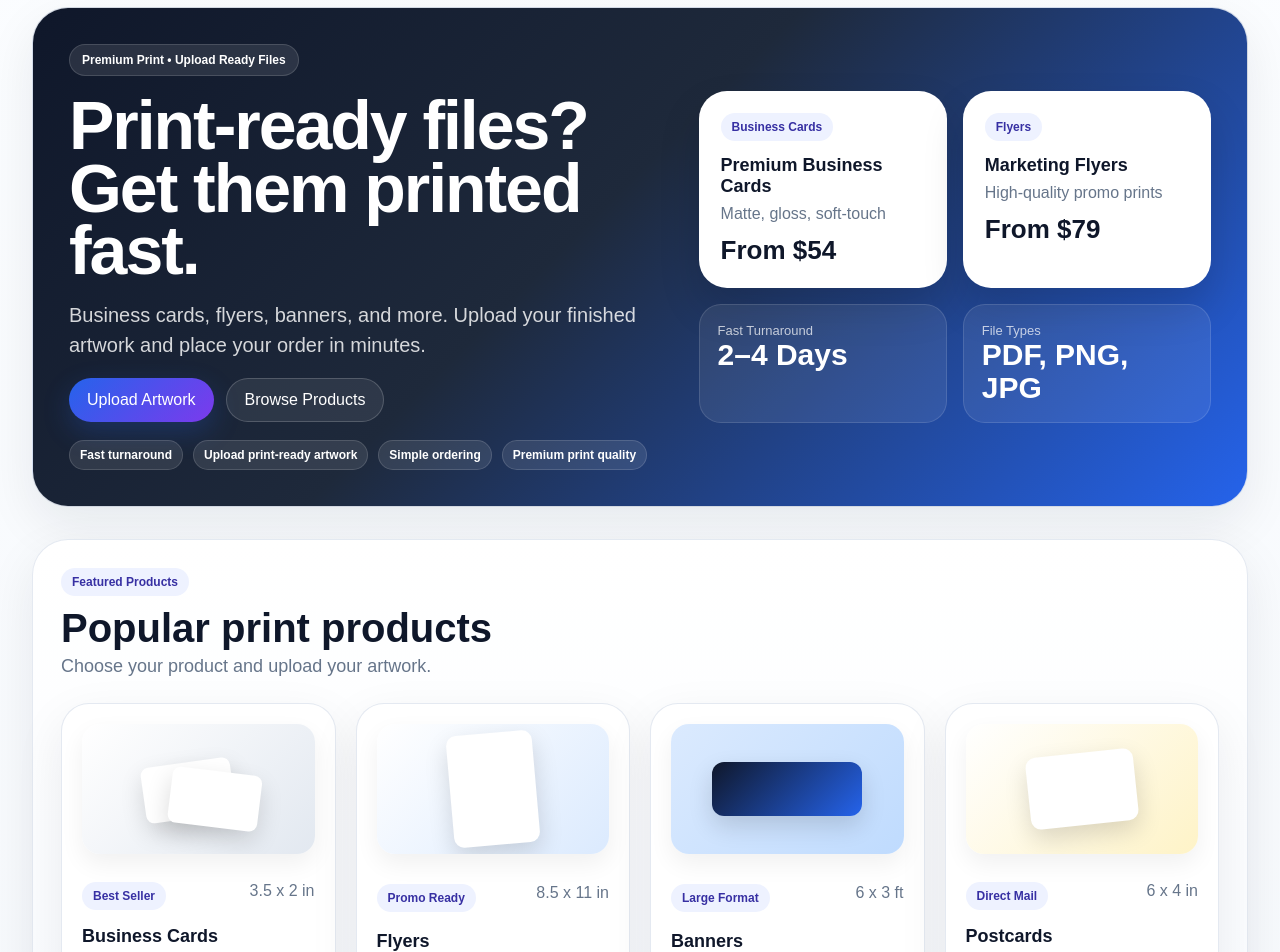
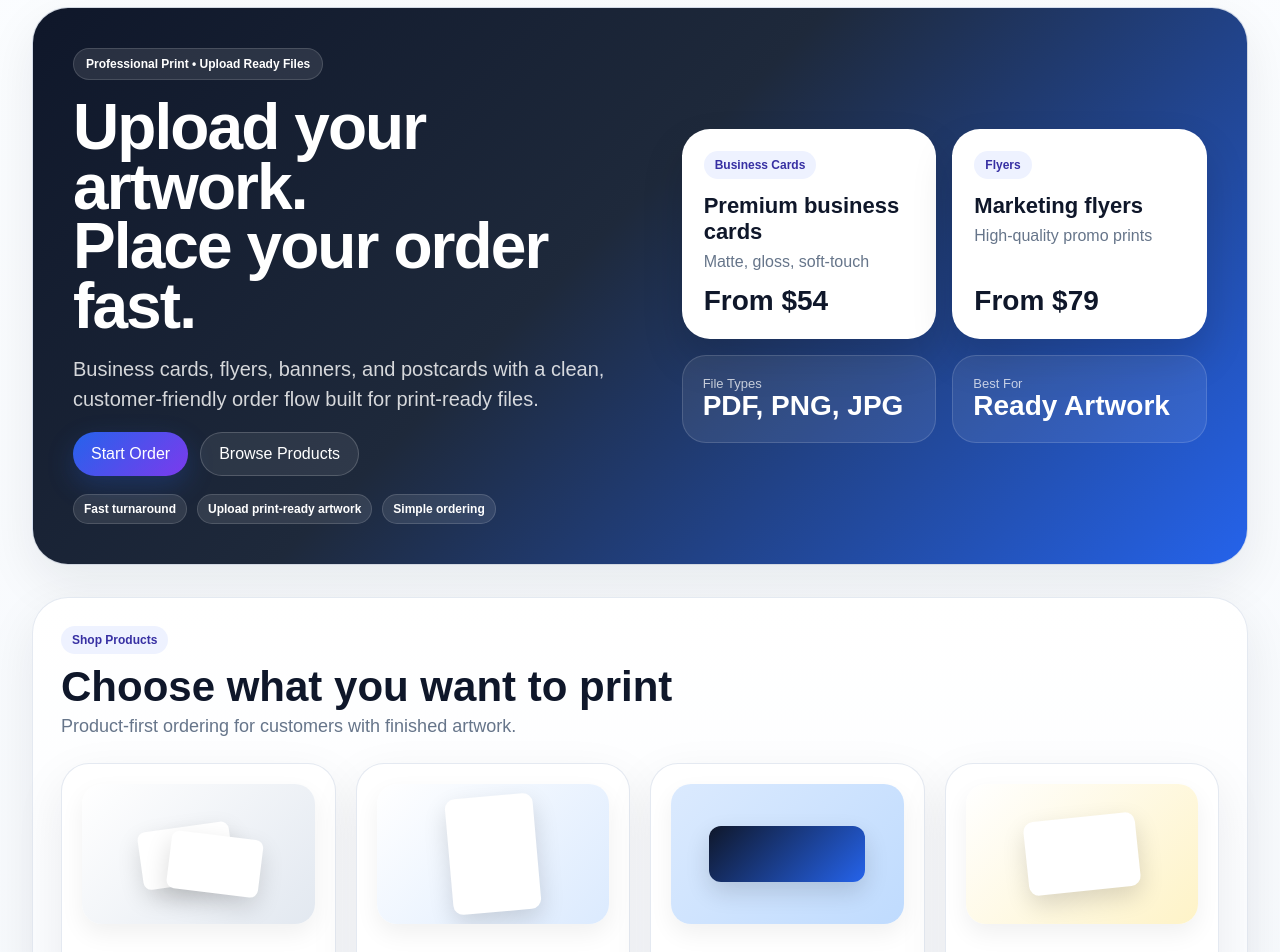
Before and after one commit to deworkenj-envision/Version-25a, a Next.js app: page / in a window 1280 px wide. Shown: the part 100-1052 px from the top of the page. Built offline with nearby package versions, Linux system fonts and the light colour scheme.

Commit message:
Update page.js

```diff
--- a/app/page.js
+++ b/app/page.js
@@ -6,29 +6,24 @@ export default function HomePage() {
       <section
         className="card"
         style={{
+          padding: 0,
           overflow: "hidden",
+          borderRadius: 36,
           background:
             "linear-gradient(135deg, #0f172a 0%, #1e293b 45%, #2563eb 100%)",
           color: "#fff",
-          borderRadius: 36,
-          padding: 0,
         }}
       >
         <div
           style={{
             display: "grid",
-            gridTemplateColumns: "1.08fr 0.92fr",
+            gridTemplateColumns: "1.05fr 0.95fr",
             gap: 28,
-            padding: 36,
+            padding: 40,
+            alignItems: "center",
           }}
         >
-          <div
-            style={{
-              display: "grid",
-              alignContent: "center",
-              gap: 18,
-            }}
-          >
+          <div style={{ display: "grid", gap: 18 }}>
             <div
               style={{
                 display: "inline-flex",
@@ -41,39 +36,39 @@ export default function HomePage() {
                 fontWeight: 800,
               }}
             >
-              Premium Print • Upload Ready Files
+              Professional Print • Upload Ready Files
             </div>
 
             <h1
               style={{
-                fontSize: 68,
-                lineHeight: 0.92,
                 margin: 0,
+                fontSize: 64,
+                lineHeight: 0.93,
                 letterSpacing: "-0.03em",
-                maxWidth: 720,
+                maxWidth: 700,
               }}
             >
-              Print-ready files?
+              Upload your artwork.
               <br />
-              Get them printed fast.
+              Place your order fast.
             </h1>
 
             <p
               style={{
+                margin: 0,
                 fontSize: 20,
                 lineHeight: 1.5,
                 color: "rgba(255,255,255,.82)",
-                margin: 0,
-                maxWidth: 640,
+                maxWidth: 620,
               }}
             >
-              Business cards, flyers, banners, and more. Upload your finished
-              artwork and place your order in minutes.
+              Business cards, flyers, banners, and postcards with a clean,
+              customer-friendly order flow built for print-ready files.
             </p>
 
             <div style={{ display: "flex", gap: 12, flexWrap: "wrap" }}>
               <a className="btn btn-primary" href="/upload">
-                Upload Artwork
+                Start Order
               </a>
               <a
                 className="btn"
@@ -119,16 +114,6 @@ export default function HomePage() {
               >
                 Simple ordering
               </div>
-              <div
-                className="finish"
-                style={{
-                  background: "rgba(255,255,255,.1)",
-                  color: "#fff",
-                  border: "1px solid rgba(255,255,255,.14)",
-                }}
-              >
-                Premium print quality
-              </div>
             </div>
           </div>
 
@@ -137,7 +122,6 @@ export default function HomePage() {
               display: "grid",
               gridTemplateColumns: "1fr 1fr",
               gap: 16,
-              alignContent: "center",
             }}
           >
             <div
@@ -146,17 +130,20 @@ export default function HomePage() {
                 color: "#0f172a",
                 borderRadius: 28,
                 padding: 22,
+                minHeight: 210,
                 boxShadow: "0 20px 40px rgba(0,0,0,.15)",
+                display: "grid",
+                alignContent: "space-between",
               }}
             >
+              <div>
                 <div className="badge">Business Cards</div>
-              <h3 style={{ margin: "14px 0 8px", fontSize: 18 }}>
-                Premium Business Cards
+                <h3 style={{ margin: "14px 0 8px", fontSize: 22 }}>
+                  Premium business cards
                 </h3>
                 <div className="subtle">Matte, gloss, soft-touch</div>
-              <div style={{ fontWeight: 900, marginTop: 12, fontSize: 26 }}>
-                From $54
               </div>
+              <div style={{ fontWeight: 900, fontSize: 28 }}>From $54</div>
             </div>
 
             <div
@@ -165,45 +152,52 @@ export default function HomePage() {
                 color: "#0f172a",
                 borderRadius: 28,
                 padding: 22,
+                minHeight: 210,
                 boxShadow: "0 20px 40px rgba(0,0,0,.15)",
+                display: "grid",
+                alignContent: "space-between",
               }}
             >
+              <div>
                 <div className="badge">Flyers</div>
-              <h3 style={{ margin: "14px 0 8px", fontSize: 18 }}>
-                Marketing Flyers
+                <h3 style={{ margin: "14px 0 8px", fontSize: 22 }}>
+                  Marketing flyers
                 </h3>
                 <div className="subtle">High-quality promo prints</div>
-              <div style={{ fontWeight: 900, marginTop: 12, fontSize: 26 }}>
-                From $79
               </div>
+              <div style={{ fontWeight: 900, fontSize: 28 }}>From $79</div>
             </div>
 
             <div
               style={{
                 background: "rgba(255,255,255,.08)",
-                borderRadius: 22,
-                padding: 18,
-                border: "1px solid rgba(255,255,255,.12)",
+                borderRadius: 24,
+                padding: 20,
+                border: "1px solid rgba(255,255,255,.14)",
               }}
             >
               <div style={{ color: "rgba(255,255,255,.72)", fontSize: 13 }}>
-                Fast Turnaround
+                File Types
               </div>
-              <strong style={{ fontSize: 30, lineHeight: 1.1 }}>2–4 Days</strong>
+              <strong style={{ fontSize: 28, lineHeight: 1.1 }}>
+                PDF, PNG, JPG
+              </strong>
             </div>
 
             <div
               style={{
                 background: "rgba(255,255,255,.08)",
-                borderRadius: 22,
-                padding: 18,
-                border: "1px solid rgba(255,255,255,.12)",
+                borderRadius: 24,
+                padding: 20,
+                border: "1px solid rgba(255,255,255,.14)",
               }}
             >
               <div style={{ color: "rgba(255,255,255,.72)", fontSize: 13 }}>
-                File Types
+                Best For
               </div>
-              <strong style={{ fontSize: 30, lineHeight: 1.1 }}>PDF, PNG, JPG</strong>
+              <strong style={{ fontSize: 28, lineHeight: 1.1 }}>
+                Ready Artwork
+              </strong>
             </div>
           </div>
         </div>
@@ -212,12 +206,12 @@ export default function HomePage() {
       <section className="section-band">
         <div className="page-head" style={{ marginTop: 0 }}>
           <div>
-            <div className="badge">Featured Products</div>
-            <h2 style={{ margin: "12px 0 8px", fontSize: 40, lineHeight: 1 }}>
-              Popular print products
+            <div className="badge">Shop Products</div>
+            <h2 style={{ margin: "12px 0 8px", fontSize: 42, lineHeight: 1 }}>
+              Choose what you want to print
             </h2>
             <div className="subtle" style={{ fontSize: 18 }}>
-              Choose your product and upload your artwork.
+              Product-first ordering for customers with finished artwork.
             </div>
           </div>
         </div>
@@ -231,8 +225,8 @@ export default function HomePage() {
             >
               <div
                 style={{
-                  height: 130,
-                  borderRadius: 18,
+                  height: 140,
+                  borderRadius: 20,
                   background:
                     item.slug === "business-cards"
                       ? "linear-gradient(135deg, #ffffff 0%, #e2e8f0 100%)"
@@ -254,19 +248,19 @@ export default function HomePage() {
                   <>
                     <div
                       style={{
-                        width: 90,
-                        height: 56,
+                        width: 92,
+                        height: 58,
                         background: "#fff",
                         borderRadius: 8,
                         boxShadow: "0 10px 24px rgba(0,0,0,.14)",
-                        transform: "rotate(-8deg) translateX(-10px)",
+                        transform: "rotate(-8deg) translateX(-12px)",
                         position: "absolute",
                       }}
                     />
                     <div
                       style={{
-                        width: 90,
-                        height: 56,
+                        width: 92,
+                        height: 58,
                         background: "#fff",
                         borderRadius: 8,
                         boxShadow: "0 10px 24px rgba(0,0,0,.14)",
@@ -280,8 +274,8 @@ export default function HomePage() {
                 {item.slug === "flyers" && (
                   <div
                     style={{
-                      width: 86,
-                      height: 112,
+                      width: 88,
+                      height: 116,
                       background: "#fff",
                       borderRadius: 10,
                       boxShadow: "0 10px 24px rgba(0,0,0,.14)",
@@ -293,8 +287,8 @@ export default function HomePage() {
                 {item.slug === "banners" && (
                   <div
                     style={{
-                      width: 150,
-                      height: 54,
+                      width: 156,
+                      height: 56,
                       background: "linear-gradient(135deg,#0f172a,#2563eb)",
                       borderRadius: 12,
                       boxShadow: "0 10px 24px rgba(0,0,0,.14)",
@@ -305,8 +299,8 @@ export default function HomePage() {
                 {item.slug === "postcards" && (
                   <div
                     style={{
-                      width: 108,
-                      height: 72,
+                      width: 112,
+                      height: 74,
                       background: "#fff",
                       borderRadius: 10,
                       boxShadow: "0 10px 24px rgba(0,0,0,.14)",
@@ -321,7 +315,7 @@ export default function HomePage() {
                 <div className="subtle">{item.size}</div>
               </div>
 
-              <h3 style={{ margin: "2px 0 0", fontSize: 18 }}>{item.name}</h3>
+              <h3 style={{ margin: "2px 0 0", fontSize: 20 }}>{item.name}</h3>
               <div className="subtle">{item.lead}</div>
 
               <div className="finish-row">
@@ -335,7 +329,7 @@ export default function HomePage() {
               <div className="price">From {item.starting}</div>
 
               <a className="btn btn-primary" href="/upload">
-                Upload Artwork
+                Start Order
               </a>
             </div>
           ))}
@@ -346,11 +340,11 @@ export default function HomePage() {
         <div className="page-head" style={{ marginTop: 0 }}>
           <div>
             <div className="badge">How It Works</div>
-            <h2 style={{ margin: "12px 0 8px", fontSize: 40, lineHeight: 1 }}>
-              Simple print ordering
+            <h2 style={{ margin: "12px 0 8px", fontSize: 42, lineHeight: 1 }}>
+              A simpler path to print
             </h2>
             <div className="subtle" style={{ fontSize: 18 }}>
-              Built for customers with ready-to-print files.
+              Built for customers who already have files ready to go.
             </div>
           </div>
         </div>
@@ -360,7 +354,7 @@ export default function HomePage() {
             <div className="how-number">1</div>
             <h3>Choose product</h3>
             <div className="subtle">
-              Select business cards, flyers, banners, or postcards.
+              Pick business cards, flyers, banners, or postcards.
             </div>
           </div>
 
@@ -368,15 +362,15 @@ export default function HomePage() {
             <div className="how-number">2</div>
             <h3>Upload artwork</h3>
             <div className="subtle">
-              Upload your finished file directly with your order.
+              Add your print-ready file directly with the order.
             </div>
           </div>
 
           <div className="how-card">
             <div className="how-number">3</div>
-            <h3>Checkout</h3>
+            <h3>Review and checkout</h3>
             <div className="subtle">
-              Review and complete your order in minutes.
+              Confirm the details and complete the order quickly.
             </div>
           </div>
         </div>
```
Lines whose indentation alone changed are shown as unchanged.
